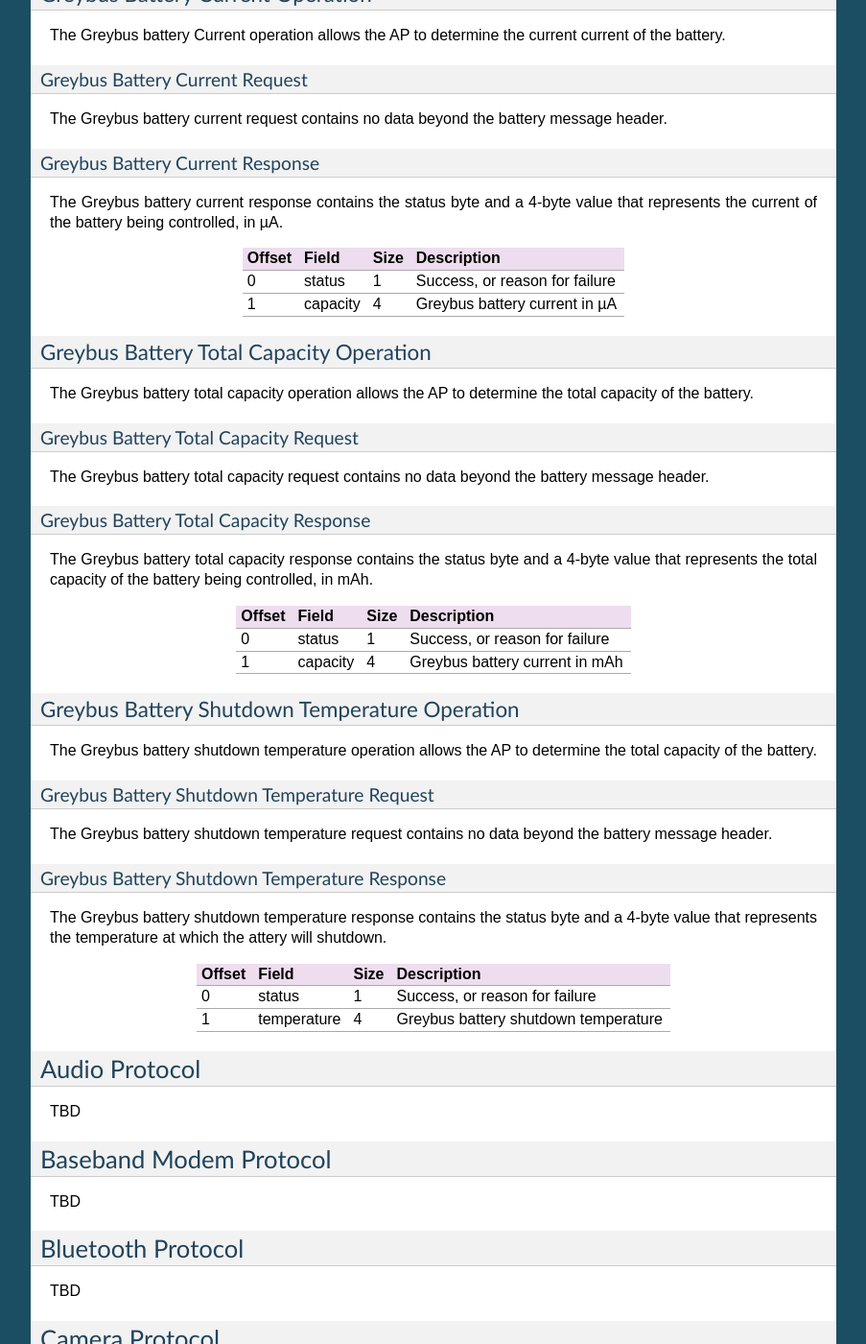
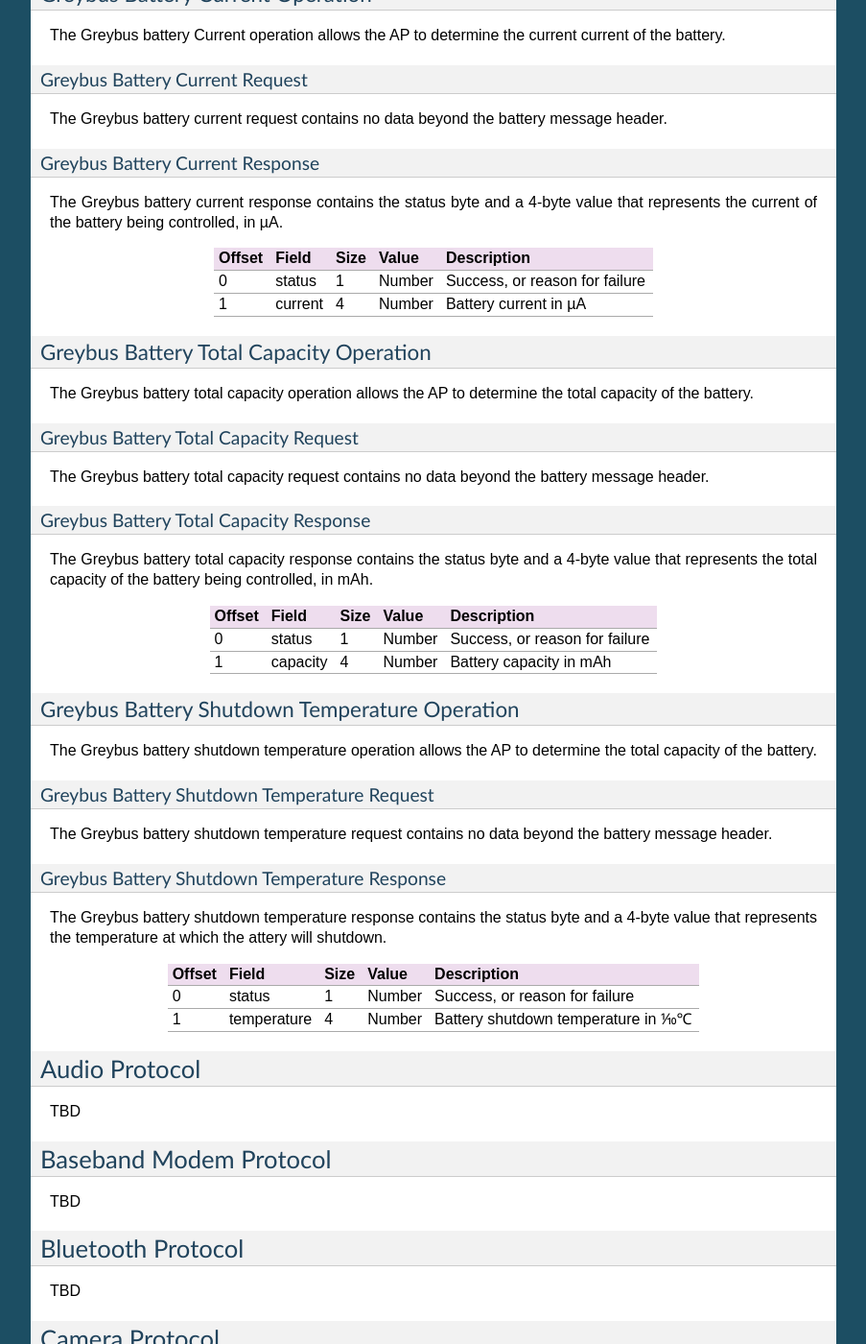
Before and after one commit to projectara/greybus-spec, a Sphinx documentation site: the page built from source/device_class.rst, in a window 1280 px wide and 1400 px high, scrolled down 6536 px. Shown: the whole window at 96% size, without its empty margins (198-1101 px from the left). Built offline with Sphinx 7.4.7, drawn with Linux system fonts in a browser that asks for light colours.

Commit message:
Device Class: fix up battery tables
Some battery command tables didn't have the 'value' column, so add it
and fix up the variable and unit types.

Reviewed-by: Marti Bolivar <mbolivar@leaflabs.com>
Signed-off-by: Greg Kroah-Hartman <greg@kroah.com>

```diff
--- a/source/device_class.rst
+++ b/source/device_class.rst
@@ -457,12 +457,12 @@ The Greybus battery current response contains the status byte and a
 4-byte value that represents the current of the battery being
 controlled, in µA.
 
-======  ========  ====  ===============================
-Offset  Field     Size  Description
-======  ========  ====  ===============================
-0       status    1     Success, or reason for failure
-1       capacity  4     Greybus battery current in µA
-======  ========  ====  ===============================
+=======  ==============  ======  ==========      ===========================
+Offset   Field           Size    Value           Description
+=======  ==============  ======  ==========      ===========================
+0        status          1       Number          Success, or reason for failure
+1        current         4       Number          Battery current in µA
+=======  ==============  ======  ==========      ===========================
 
 Greybus Battery Total Capacity Operation
 ^^^^^^^^^^^^^^^^^^^^^^^^^^^^^^^^^^^^^^^^
@@ -480,12 +480,12 @@ The Greybus battery total capacity response contains the status byte and a
 4-byte value that represents the total capacity of the battery being
 controlled, in mAh.
 
-======  ========  ====  ===============================
-Offset  Field     Size  Description
-======  ========  ====  ===============================
-0       status    1     Success, or reason for failure
-1       capacity  4     Greybus battery current in mAh
-======  ========  ====  ===============================
+=======  ==============  ======  ==========      ===========================
+Offset   Field           Size    Value           Description
+=======  ==============  ======  ==========      ===========================
+0        status          1       Number          Success, or reason for failure
+1        capacity        4       Number          Battery capacity in mAh
+=======  ==============  ======  ==========      ===========================
 
 Greybus Battery Shutdown Temperature Operation
 ^^^^^^^^^^^^^^^^^^^^^^^^^^^^^^^^^^^^^^^^^^^^^^
@@ -503,12 +503,12 @@ The Greybus battery shutdown temperature response contains the status
 byte and a 4-byte value that represents the temperature at which the
 attery will shutdown.
 
-======  ===========  ====  =====================================
-Offset  Field        Size  Description
-======  ===========  ====  =====================================
-0       status       1     Success, or reason for failure
-1       temperature  4     Greybus battery shutdown temperature
-======  ===========  ====  =====================================
+=======  ==============  ======  ==========      ===========================
+Offset   Field           Size    Value           Description
+=======  ==============  ======  ==========      ===========================
+0        status          1       Number          Success, or reason for failure
+1        temperature     4       Number          Battery shutdown temperature in ⅒℃
+=======  ==============  ======  ==========      ===========================
 
 Audio Protocol
 --------------
```
